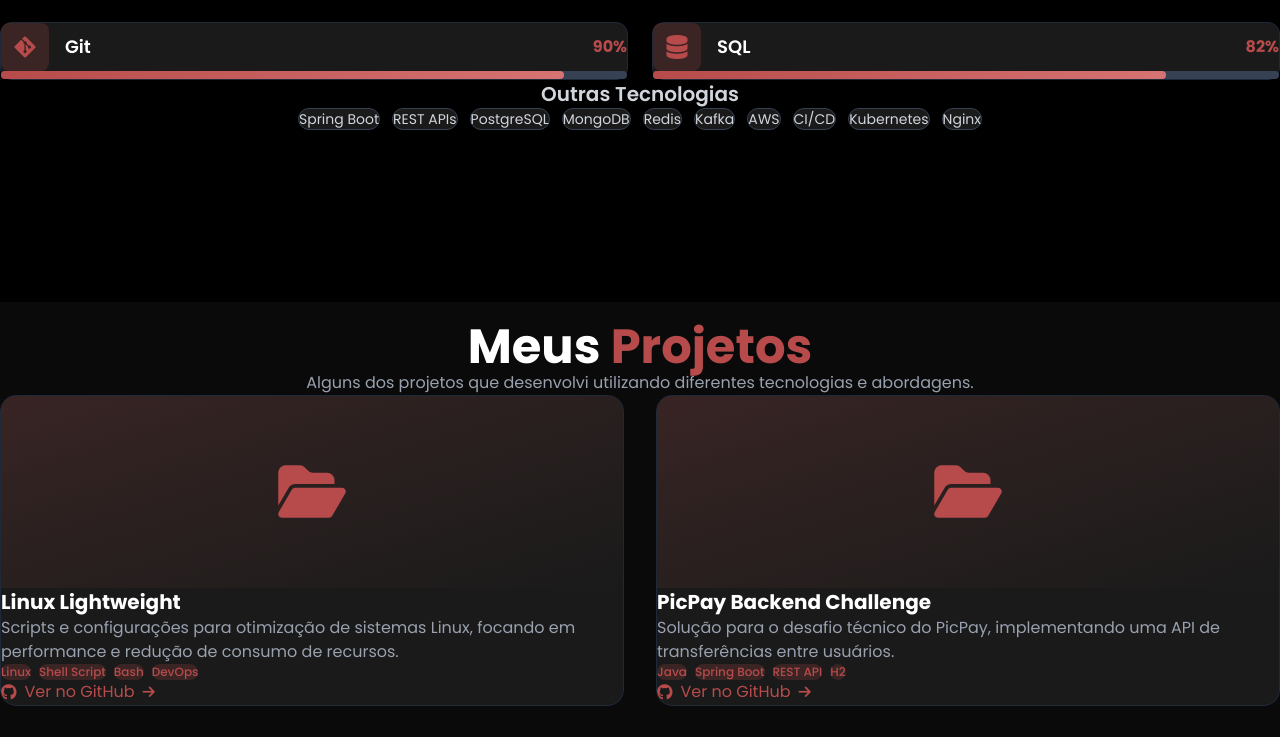
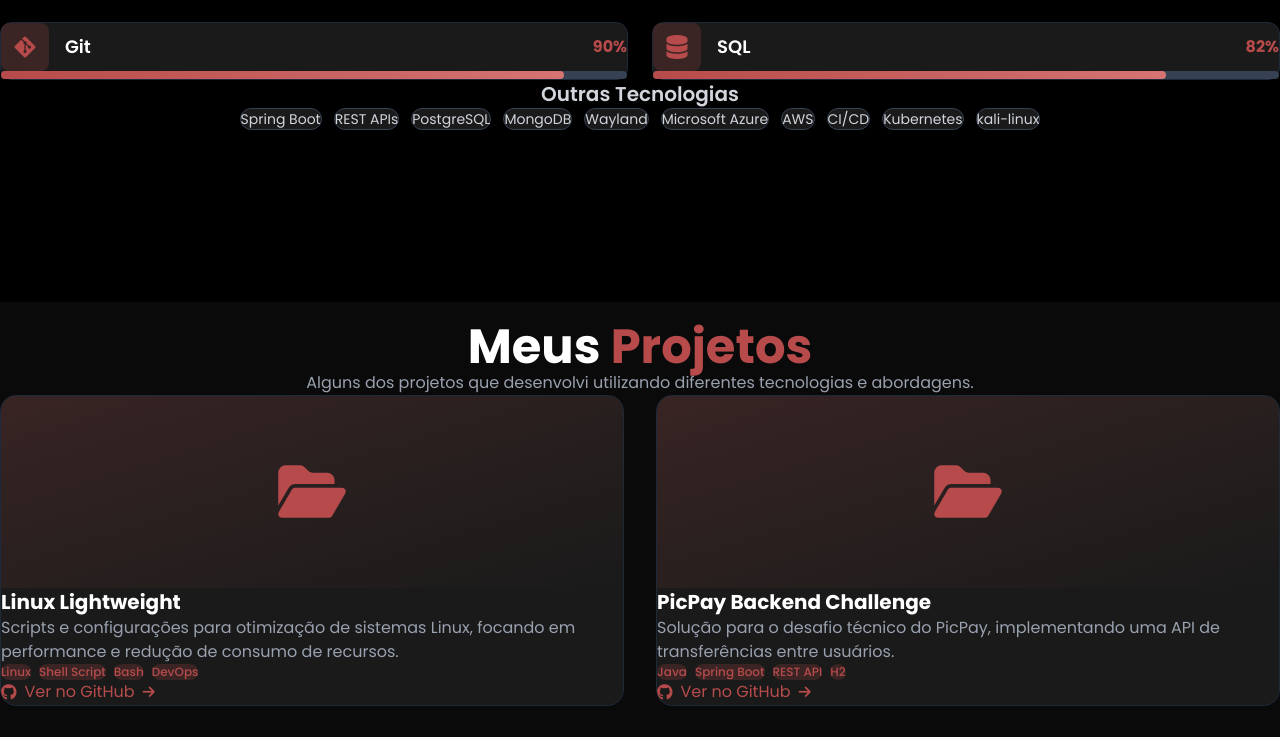
Before and after one commit to natanbs-dev/natanbs-dev-portifolio, a React (Vite) app: page / in a window 1280 px wide. Shown: the part 2098-2835 px from the top of the page. Built offline with nearby package versions, Linux system fonts and the light colour scheme.

Commit message:
fix: ano de previa

```diff
--- a/src/App.tsx
+++ b/src/App.tsx
@@ -351,7 +351,7 @@
           <div className="mt-12 text-center">
             <h3 className="text-xl font-semibold mb-6 text-gray-300">Outras Tecnologias</h3>
             <div className="flex flex-wrap justify-center gap-3">
-              {['Spring Boot', 'REST APIs', 'PostgreSQL', 'MongoDB', 'Redis', 'Kafka', 'AWS', 'CI/CD', 'Kubernetes', 'Nginx'].map((tech) => (
+              {['Spring Boot', 'REST APIs', 'PostgreSQL', 'MongoDB', 'Wayland', 'Microsoft Azure', 'AWS', 'CI/CD', 'Kubernetes', 'kali-linux'].map((tech) => (
                 <span
                   key={tech}
                   className="px-4 py-2 bg-[#1a1a1a] border border-gray-700 rounded-full text-sm text-gray-300 hover:border-[#b74b4b] hover:text-[#b74b4b] transition-all duration-300 cursor-default"
@@ -612,7 +612,7 @@
           </div>
           {/*copyright no extremo direito */}
           <p className="text-gray-400 order-1 md:order-2 text-right">
-            © 2024 <span className="text-[#b74b4b]">Natan Barbosa</span>. Todos os direitos reservados.
+            © 2026 <span className="text-[#b74b4b]">Natan Barbosa</span>. Todos os direitos reservados.
           </p>
         </div>
       </footer>
```
